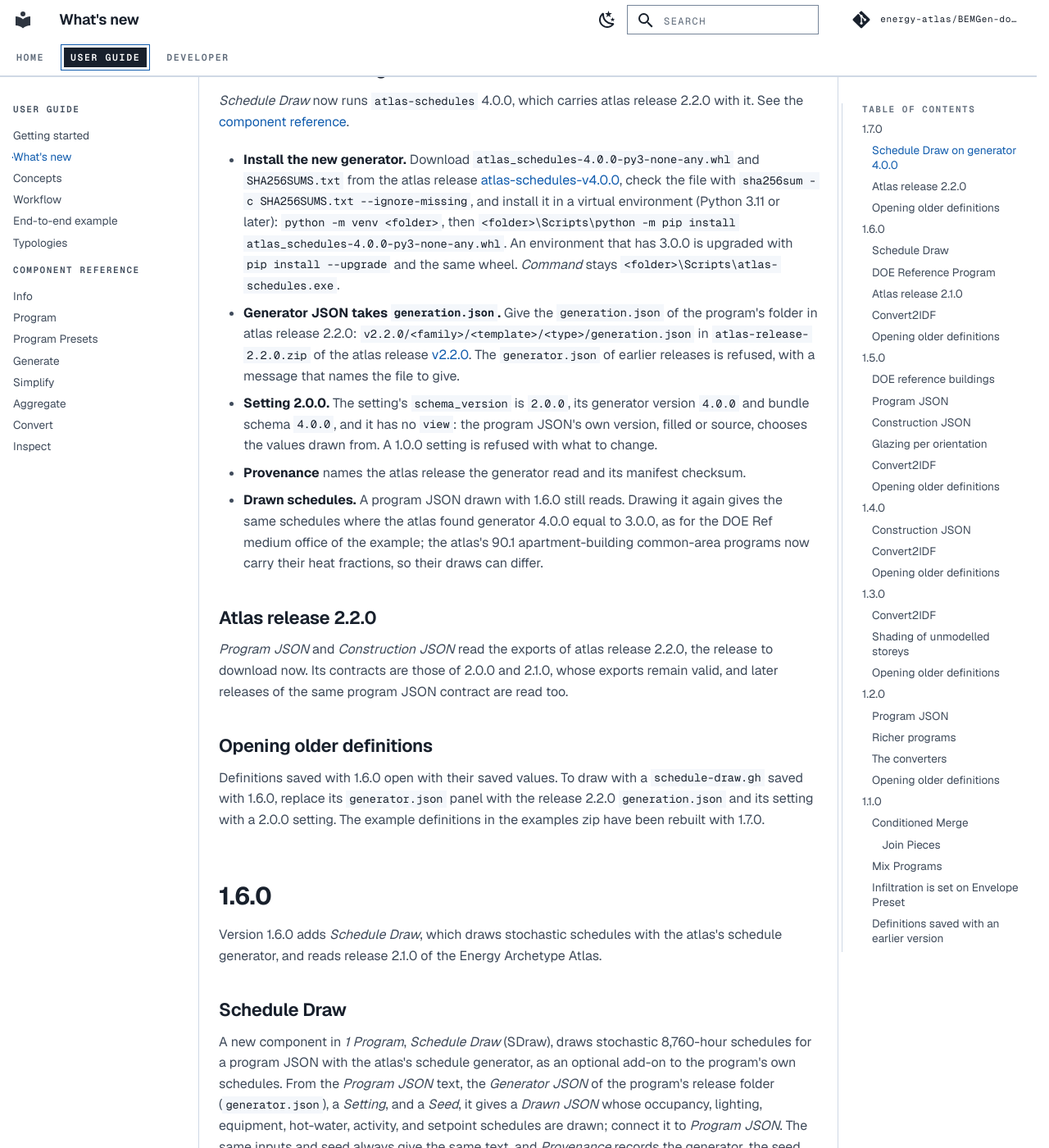
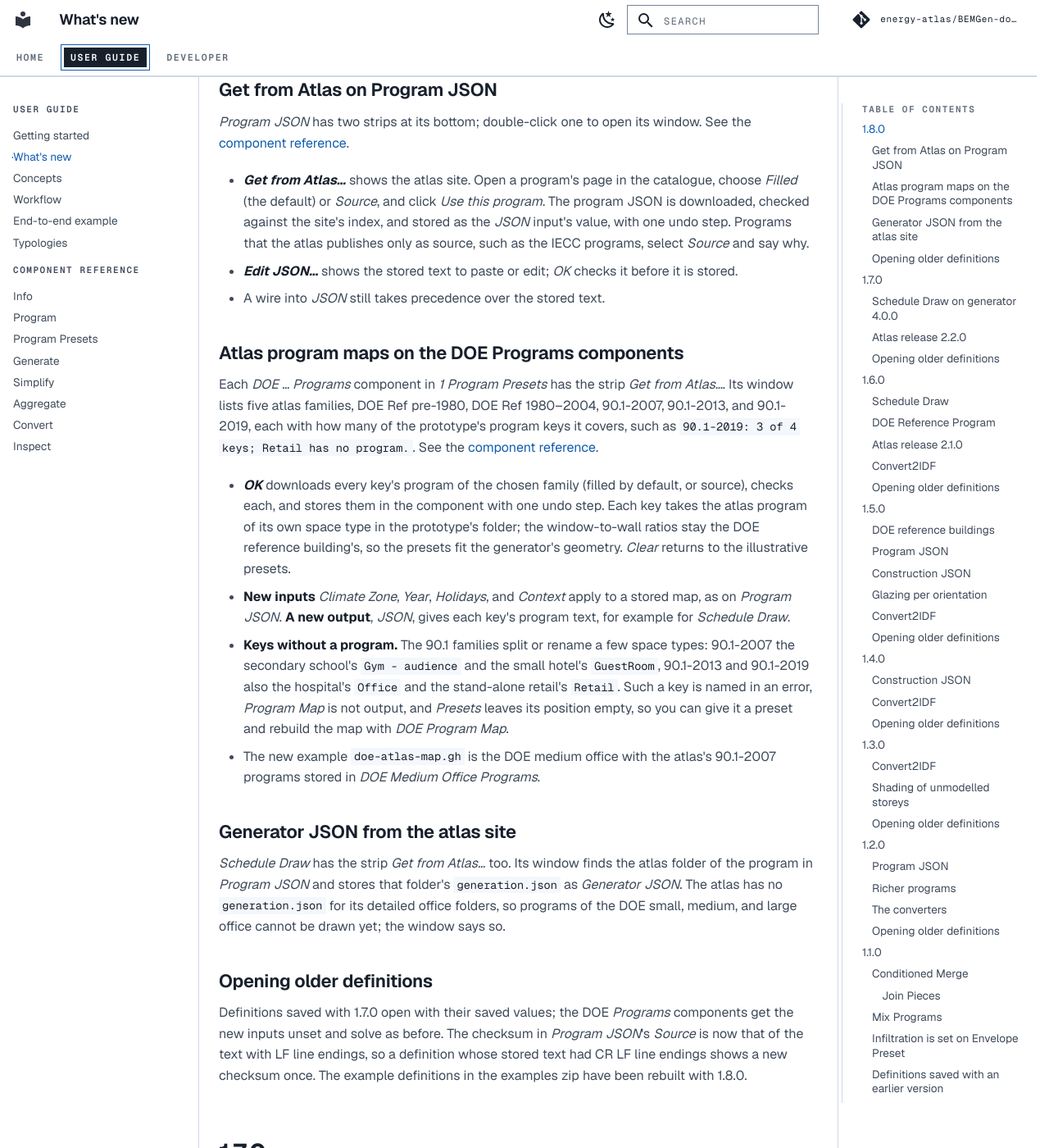
Before and after one commit to Energy-Atlas/BEMGen-docs, an MkDocs documentation site: the page built from docs/user/whats-new.md, in a window 1280 px wide and 1400 px high, scrolled down 402 px. Shown: the whole window at 82% size. Built offline with MkDocs 1.6.1 and Material for MkDocs 9.7.7, drawn with Linux system fonts in a browser that asks for light colours; comment, search, counter and statistics services are not loaded; some of the changed text lies outside the part shown.

Commit message:
docs(user): describe get from atlas, atlas program maps, generator json from the site, and the 1.8.0 release files

```diff
--- a/docs/user/index.md
+++ b/docs/user/index.md
@@ -15,7 +15,7 @@
 
 2.  [What's new](whats-new.md)
 
-    1.7.0: *Schedule Draw* on the atlas's schedule generator 4.0.0 and atlas release 2.2.0. 1.6.0: *Schedule Draw* with the atlas's schedule generator, *DOE Reference Program*, atlas release 2.1.0, and merged coplanar surfaces in the IDF. 1.5.0: the DOE reference generators, *Program JSON* and *Construction JSON* for atlas release 2.0.0, and glazing per orientation. 1.4.0: *Construction JSON* and a *Construction* input on *Convert2IDF*. 1.3.0: an IDF ready to simulate, with a *Weather* input, hourly outputs, and shading of the storeys a floor multiplier leaves out. 1.2.0: *Program JSON* and richer programs. 1.1.0: *Conditioned Merge* and *Join Pieces*, *Mix Programs*, and infiltration on *Envelope Preset*. And what happens to definitions saved with an earlier version.
+    1.8.0: programs from the atlas site with *Get from Atlas…* on *Program JSON*, the DOE *Programs* components, and *Schedule Draw*, and a JSON editor window. 1.7.0: *Schedule Draw* on the atlas's schedule generator 4.0.0 and atlas release 2.2.0. 1.6.0: *Schedule Draw* with the atlas's schedule generator, *DOE Reference Program*, atlas release 2.1.0, and merged coplanar surfaces in the IDF. 1.5.0: the DOE reference generators, *Program JSON* and *Construction JSON* for atlas release 2.0.0, and glazing per orientation. 1.4.0: *Construction JSON* and a *Construction* input on *Convert2IDF*. 1.3.0: an IDF ready to simulate, with a *Weather* input, hourly outputs, and shading of the storeys a floor multiplier leaves out. 1.2.0: *Program JSON* and richer programs. 1.1.0: *Conditioned Merge* and *Join Pieces*, *Mix Programs*, and infiltration on *Envelope Preset*. And what happens to definitions saved with an earlier version.
 
 3.  [Concepts](concepts.md)
 
--- a/docs/user/whats-new.md
+++ b/docs/user/whats-new.md
@@ -1,6 +1,35 @@
 # What's new
 
-This page says what each version changed and what to do about definitions saved with an earlier one. The other pages of this guide describe version 1.7.0.
+This page says what each version changed and what to do about definitions saved with an earlier one. The other pages of this guide describe version 1.8.0.
+
+## 1.8.0
+
+Version 1.8.0 takes programs from the [Energy Archetype Atlas site](https://energy-atlas.github.io/archetype-atlas/). The network is used only after you click in one of the windows below; every solve reads only the definition, so stored programs solve offline. The windows need Windows, where they use WebView2.
+
+### Get from Atlas on Program JSON
+
+*Program JSON* has two strips at its bottom; double-click one to open its window. See the [component reference](components/program.md#program-json).
+
+- ***Get from Atlas…*** shows the atlas site. Open a program's page in the catalogue, choose *Filled* (the default) or *Source*, and click *Use this program*. The program JSON is downloaded, checked against the site's index, and stored as the *JSON* input's value, with one undo step. Programs that the atlas publishes only as source, such as the IECC programs, select *Source* and say why.
+- ***Edit JSON…*** shows the stored text to paste or edit; *OK* checks it before it is stored.
+- A wire into *JSON* still takes precedence over the stored text.
+
+### Atlas program maps on the DOE Programs components
+
+Each *DOE … Programs* component in *1 Program Presets* has the strip *Get from Atlas…*. Its window lists five atlas families, DOE Ref pre-1980, DOE Ref 1980–2004, 90.1-2007, 90.1-2013, and 90.1-2019, each with how many of the prototype's program keys it covers, such as `90.1-2019: 3 of 4 keys; Retail has no program.`. See the [component reference](components/program-presets.md).
+
+- ***OK*** downloads every key's program of the chosen family (filled by default, or source), checks each, and stores them in the component with one undo step. Each key takes the atlas program of its own space type in the prototype's folder; the window-to-wall ratios stay the DOE reference building's, so the presets fit the generator's geometry. *Clear* returns to the illustrative presets.
+- **New inputs** *Climate Zone*, *Year*, *Holidays*, and *Context* apply to a stored map, as on *Program JSON*. **A new output**, *JSON*, gives each key's program text, for example for *Schedule Draw*.
+- **Keys without a program.** The 90.1 families split or rename a few space types: 90.1-2007 the secondary school's `Gym - audience` and the small hotel's `GuestRoom`, 90.1-2013 and 90.1-2019 also the hospital's `Office` and the stand-alone retail's `Retail`. Such a key is named in an error, *Program Map* is not output, and *Presets* leaves its position empty, so you can give it a preset and rebuild the map with *DOE Program Map*.
+- The new example `doe-atlas-map.gh` is the DOE medium office with the atlas's 90.1-2007 programs stored in *DOE Medium Office Programs*.
+
+### Generator JSON from the atlas site
+
+*Schedule Draw* has the strip *Get from Atlas…* too. Its window finds the atlas folder of the program in *Program JSON* and stores that folder's `generation.json` as *Generator JSON*. The atlas has no `generation.json` for its detailed office folders, so programs of the DOE small, medium, and large office cannot be drawn yet; the window says so.
+
+### Opening older definitions
+
+Definitions saved with 1.7.0 open with their saved values; the DOE *Programs* components get the new inputs unset and solve as before. The checksum in *Program JSON*'s *Source* is now that of the text with LF line endings, so a definition whose stored text had CR LF line endings shows a new checksum once. The example definitions in the examples zip have been rebuilt with 1.8.0.
 
 ## 1.7.0
 
```
Also changed, not shown: docs/user/getting-started.md (+5 -5 lines), docs/user/typologies.md (+4 -3 lines), docs/user/workflow.md (+2 -2 lines).
